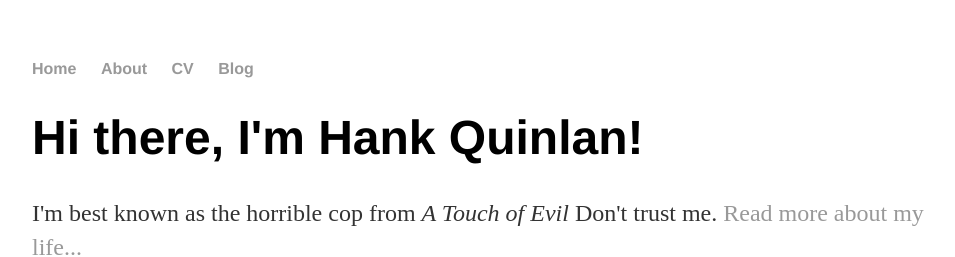
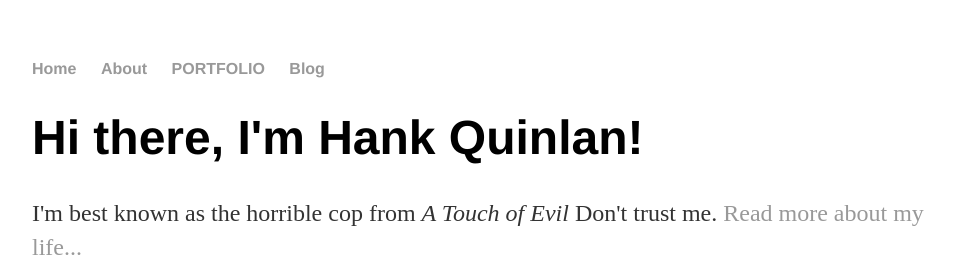
Before and after one commit to jeffkim50/jeffkim50.github.io, a Jekyll site: the page built from index.html, in a window 1280 px wide. Shown: the top 257 px of the page, without its empty margins (160-1115 px from the left). Built offline with Jekyll 4.4.1, drawn with Linux system fonts in a browser that asks for light colours.

Commit message:
Update default.html

```diff
--- a/_layouts/default.html
+++ b/_layouts/default.html
@@ -10,7 +10,7 @@
 	    		<ul>
 	        		<li><a href="/">Home</a></li>
 		        	<li><a href="/about">About</a></li>
-	        		<li><a href="/cv">CV</a></li>
+	        		<li><a href="/PORTFOLIO">PORTFOLIO</a></li>
 	        		<li><a href="/blog">Blog</a></li>
 	    		</ul>
 			</nav>
```
